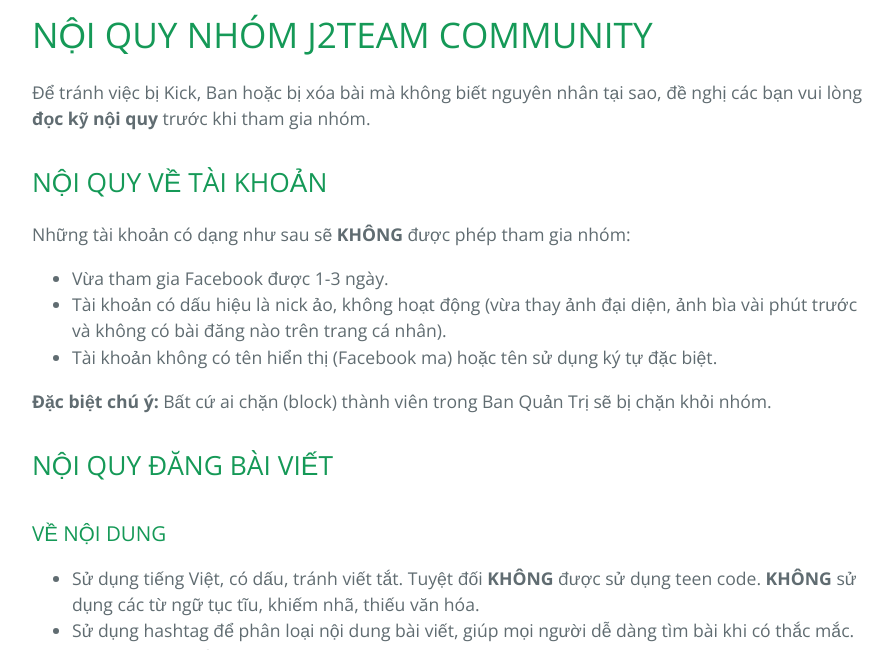
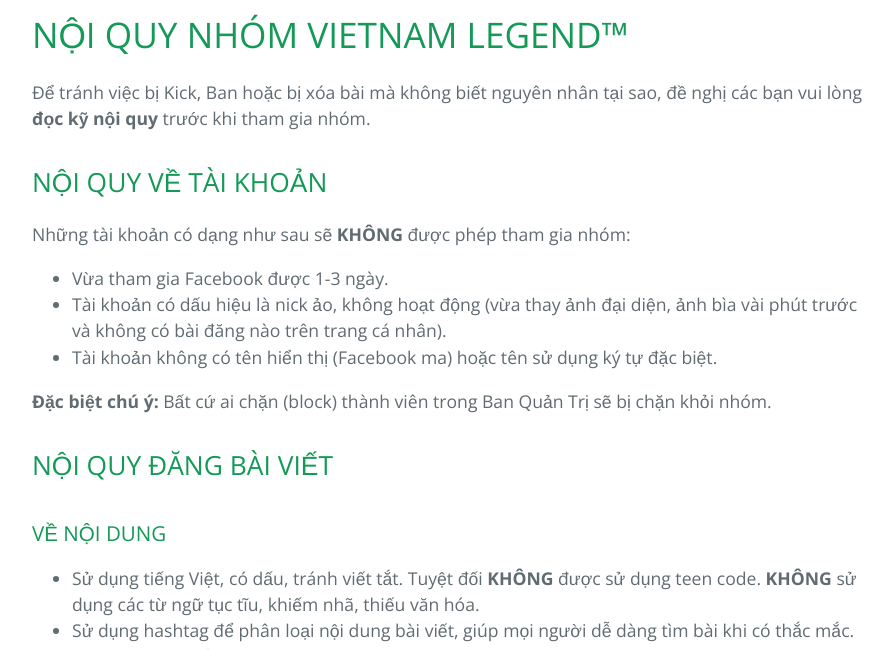
Before and after one commit to r1verONE/r1verOne.github.io, a Jekyll site: the page built from _posts/2018-12-03-rules.md, in a window 1280 px wide and 900 px high, scrolled down 596 px, cut to the strip 250-900 px from the top of the window. Shown: the whole strip, without its empty margins (192-1085 px from the left). Built offline with Jekyll 4.4.1, drawn with Linux system fonts in a browser that asks for light colours; our own code applies the rules of GitHub Pages for plain Markdown files.

Commit message:
Update 2018-12-03-rules.md

```diff
--- a/_posts/2018-12-03-rules.md
+++ b/_posts/2018-12-03-rules.md
@@ -1,6 +1,6 @@
 ![J2TEAM Community](https://3.bp.blogspot.com/-ASwf6KwwdAM/Wdo7LXx0hkI/AAAAAAAAD8o/vSNWFYpVaogD65JMfwCmMOtXJOeby5SKgCLcBGAs/s1600/j2team-community-birthday.png)
 
-# NỘI QUY NHÓM J2TEAM COMMUNITY
+# NỘI QUY NHÓM VIETNAM LEGEND™
 
 Để tránh việc bị Kick, Ban hoặc bị xóa bài mà không biết nguyên nhân tại sao, đề nghị các bạn vui lòng **đọc kỹ nội quy** trước khi tham gia nhóm.
 
```
